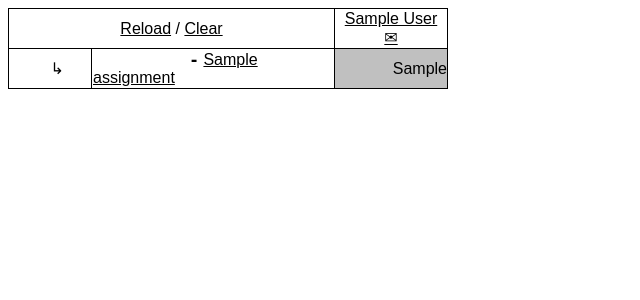
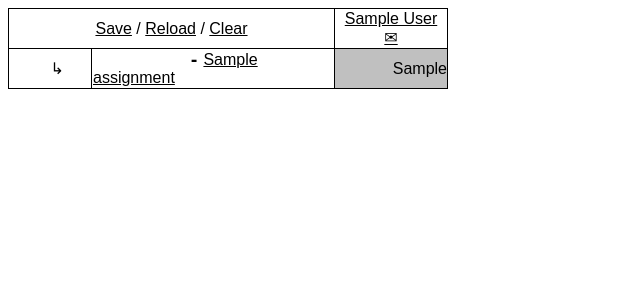
Before and after one commit to justinnhli/overunder, a Flask app: template templates/assignments-students.html in a window 1280 px wide. Shown: the top 300 px of the page, without its empty margins (0-640 px from the left). Run offline with Flask 2, Linux system fonts and the light colour scheme; the template is opened without the code that fills it: most values are stand-ins (such as "Sample title", 1, 10 or a date in 2020); parts of the project's set-up code (start-up, migrations or seed data) failed here and were passed over; some libraries are stand-ins or nearby versions.

Commit message:
implement webapp save

```diff
--- a/app.py
+++ b/app.py
@@ -102,6 +102,12 @@ def view_assignments_students(assignment_filter, student_filter):
         'students': students,
     }
     return render_template('assignments-students.html', **context)
+
+
+@APP.route('/save')
+def save():
+    APP.config['gradebook'].write_csv()
+    return redirect(request.referrer)
 
 
 @APP.route('/reload')
--- a/templates/assignments-students.html
+++ b/templates/assignments-students.html
@@ -11,6 +11,8 @@
         <table>
             <tr>
                 <td id="topleft" colspan="2">
+                    <a href="/save">Save</a>
+                    /
                     <a href="/reload">Reload</a>
                     <!-- FIXME
                     /
```
